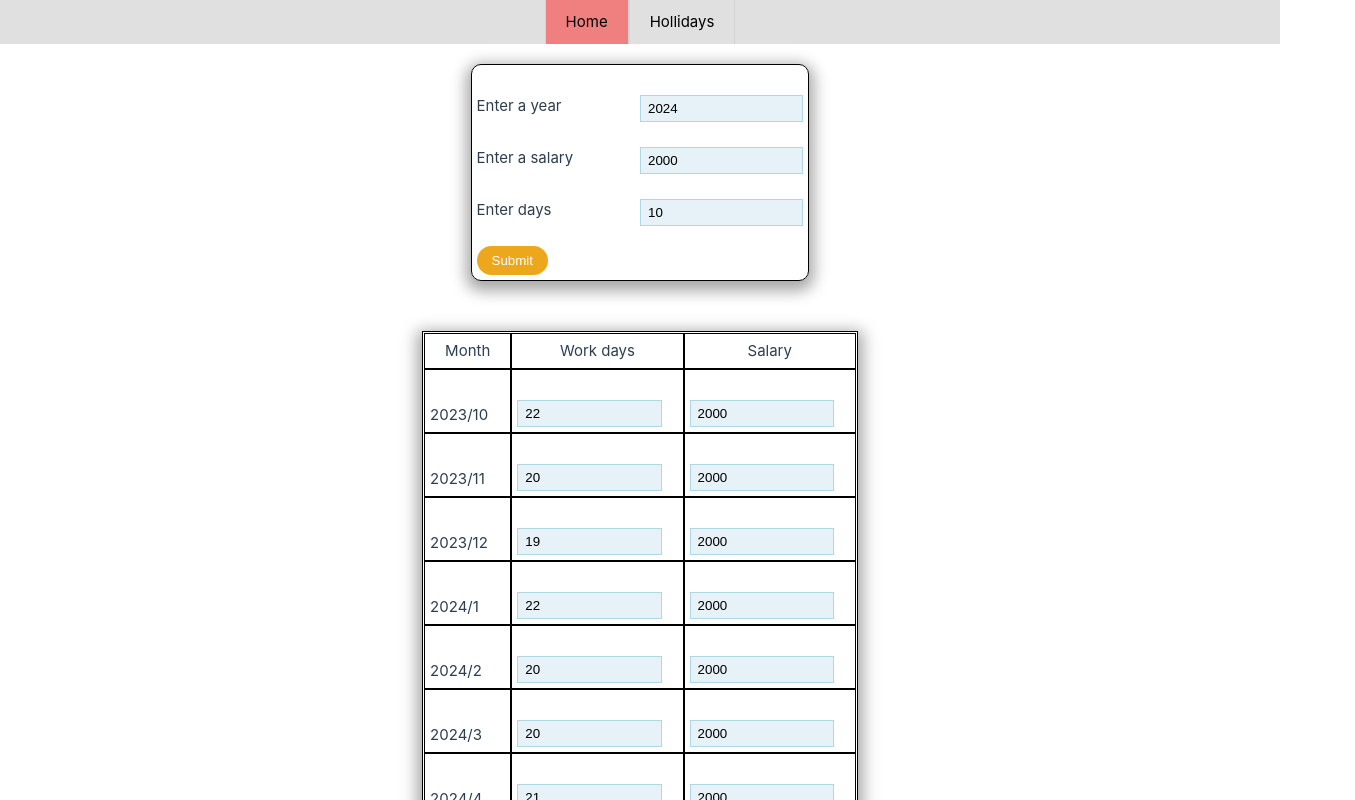
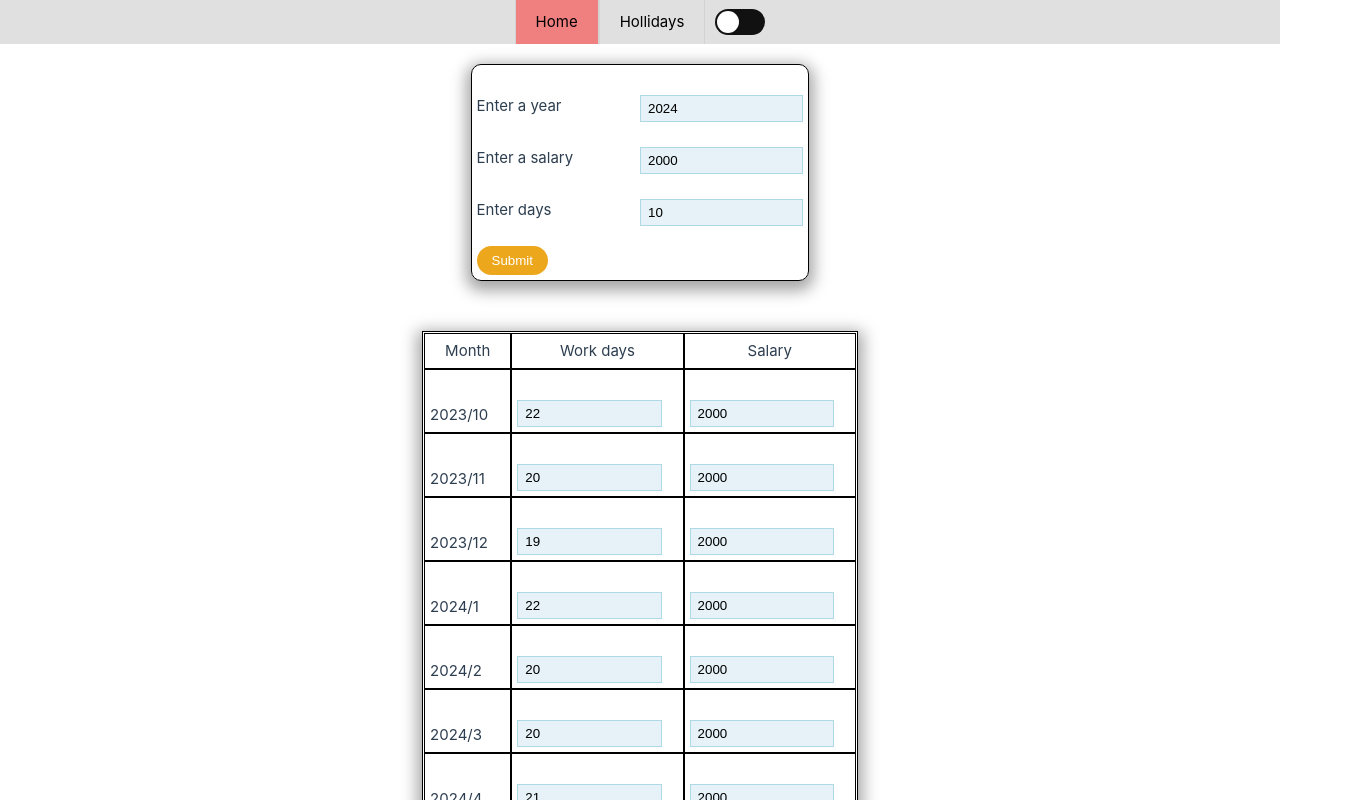
Before and after one commit to Arturas1989/HolidayPayPro, a Vue app: page / in a window 1280 px wide. Shown: the top 800 px of the page, 1355 px wide, since content can reach past the window. Built offline with nearby package versions, Linux system fonts and the light colour scheme.

Commit message:
#15 dark mode toggle icon

```diff
--- a/src/App.vue
+++ b/src/App.vue
@@ -1,19 +1,18 @@
 <script setup lang="ts">
 import { RouterLink, RouterView } from 'vue-router'
+import ToggleIcon from './components/ToggleIcon.vue';
 </script>
 
 <template>
   <header>
-
     <div class="wrapper">
-
       <nav>
         <RouterLink to="/">Home</RouterLink>
         <RouterLink to="/hollidays">Hollidays</RouterLink>
+        <ToggleIcon />
       </nav>
     </div>
   </header>
-
   <RouterView />
 </template>
 
--- /dev/null
+++ b/src/components/ToggleIcon.vue
@@ -0,0 +1,67 @@
+<script setup lang="ts">
+import {useDark, useToggle} from '@vueuse/core';
+  const isDark = useDark({
+    selector: 'body',
+    attribute: 'color-scheme',
+    valueDark: 'dark',
+    valueLight: 'light',
+  });
+  const toggleDark = useToggle(isDark);
+  const handleChange = () => {
+    setTimeout(() => {
+      toggleDark()
+    },300)
+  }
+</script>
+
+<template>
+
+<div class="toggle">
+  <input @change="handleChange()" type="checkbox" class="checkbox" id="checkbox" :checked="isDark">
+  <label for="checkbox" class="checkbox-label">
+    <span class="ball"></span>
+  </label>
+</div>
+</template>
+
+<style>
+
+.toggle{
+  height:fit-content;
+  display: flex;
+  align-self: center;
+  margin-left: 10px;
+}
+.checkbox {
+  opacity: 0;
+  position: absolute;
+}
+
+.checkbox-label {
+  background-color: #111;
+  width: 50px;
+  height: 26px;
+  border-radius: 50px;
+  position: relative;
+  padding: 5px;
+  cursor: pointer;
+  display: flex;
+  justify-content: space-between;
+  align-items: center;
+}
+
+.checkbox-label .ball {
+  background-color: #fff;
+  width: 22px;
+  height: 22px;
+  position: absolute;
+  left: 2px;
+  top: 2px;
+  border-radius: 50%;
+  transition: transform 0.3s linear;
+}
+
+.checkbox:checked + .checkbox-label .ball {
+  transform: translateX(24px);
+}
+</style>
```
